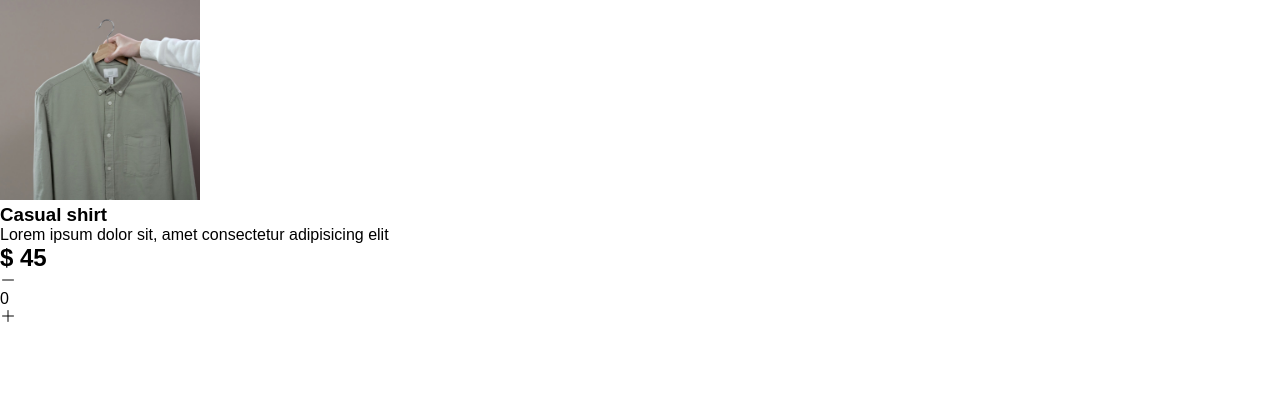
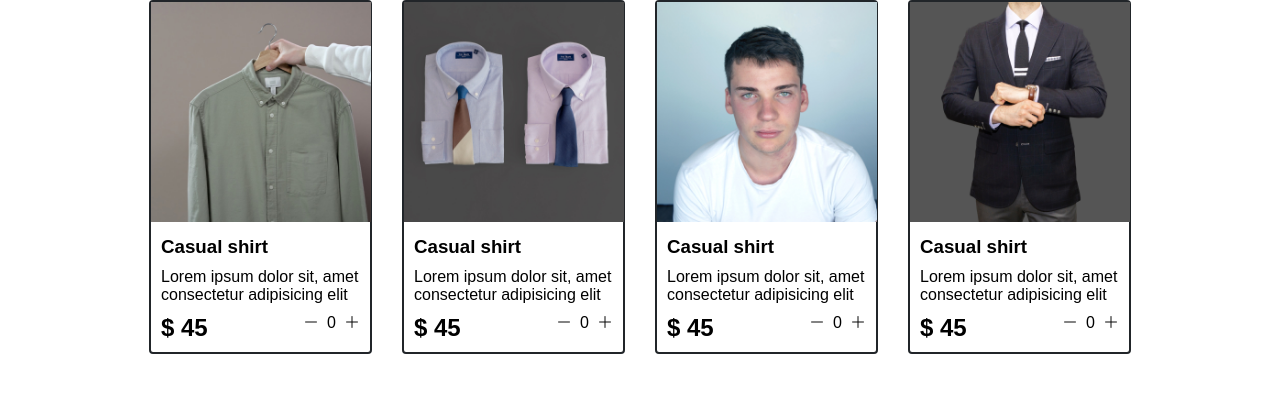
Before and after one commit to TomekBor2/Graduation-Project, a PHP site: page /shopping-cart/index.html in a window 1280 px wide. Shown: the part 94-487 px from the top of the page. Run offline with PHP 8.4, Linux system fonts and the light colour scheme.

Commit message:
cart front finished, cart JS started

```diff
--- a/shopping-cart/index.html
+++ b/shopping-cart/index.html
@@ -20,7 +20,7 @@
 
     <div class="shop" id="shop">
         <div class="item">
-            <img width="200" src="images/img-1.jpg" alt="">
+            <img width="220" src="images/img-1.jpg" alt="">
             <div class="details">
                 <h3>Casual shirt</h3>
                 <p>Lorem ipsum dolor sit, amet consectetur adipisicing elit</p>
@@ -34,9 +34,51 @@
                 </div>
             </div>
         </div>
-        <div class="item"></div>
-        <div class="item"></div>
-        <div class="item"></div>
+        <div class="item">
+            <img width="220" src="images/img-2.jpg" alt="">
+            <div class="details">
+                <h3>Casual shirt</h3>
+                <p>Lorem ipsum dolor sit, amet consectetur adipisicing elit</p>
+                <div class="price-quantity">
+                    <h2>$ 45</h2>
+                    <div class="buttons">
+                        <i class="bi bi-dash-lg"></i>
+                        <div class="quantity">0</div>
+                        <i class="bi bi-plus-lg"></i>
+                    </div>
+                </div>
+            </div>
+        </div>
+        <div class="item">
+            <img width="220" src="images/img-3.jpg" alt="">
+            <div class="details">
+                <h3>Casual shirt</h3>
+                <p>Lorem ipsum dolor sit, amet consectetur adipisicing elit</p>
+                <div class="price-quantity">
+                    <h2>$ 45</h2>
+                    <div class="buttons">
+                        <i class="bi bi-dash-lg"></i>
+                        <div class="quantity">0</div>
+                        <i class="bi bi-plus-lg"></i>
+                    </div>
+                </div>
+            </div>
+        </div>
+        <div class="item">
+            <img width="220" src="images/img-4.jpg" alt="">
+            <div class="details">
+                <h3>Casual shirt</h3>
+                <p>Lorem ipsum dolor sit, amet consectetur adipisicing elit</p>
+                <div class="price-quantity">
+                    <h2>$ 45</h2>
+                    <div class="buttons">
+                        <i class="bi bi-dash-lg"></i>
+                        <div class="quantity">0</div>
+                        <i class="bi bi-plus-lg"></i>
+                    </div>
+                </div>
+            </div>
+        </div>
     </div>
 
     <script src="main.js"></script>
--- /dev/null
+++ b/shopping-cart/main.js
@@ -0,0 +1,36 @@
+let shop = document.querySelector('#shop')
+
+let shopItemsData = [
+    {
+    id:"dsfsdfsd",
+    name: "Casual shirt",
+    price: 45,
+    desc: "Lorem ipsum dolor sit, amet consectetur adipisicing elit",
+    img: "images/img-1.jpg"
+},
+{
+    id:"dsfsdfdfd",
+    name: "Office shirt",
+    price: 100,
+    desc: "Lorem ipsum dolor sit, amet consectetur adipisicing elit",
+    img: "images/img-2.jpg"
+},
+{
+    id:"dsfsdgfdg66",
+    name: "T-shirt",
+    price: 55,
+    desc: "Lorem ipsum dolor sit, amet consectetur adipisicing elit",
+    img: "images/img-3.jpg"
+},
+{
+    id:"dsdffdg66dj",
+    name: "Mens Suit",
+    price: 300,
+    desc: "Lorem ipsum dolor sit, amet consectetur adipisicing elit",
+    img: "images/img-4.jpg"
+}
+];
+
+let generateShop = () => {
+    return (shop.innerHTML = shopItemsData.map((x)=>{}))
+}
--- a/shopping-cart/style.css
+++ b/shopping-cart/style.css
@@ -47,4 +47,36 @@ body {
 
 .shop {
     display: grid;
+    grid-template-columns: repeat(4, 223px);
+    gap: 30px;
+    justify-content: center;
 }
+
+.item {
+    border: 2px solid #212529;
+    border-radius: 4px;
+}
+
+.details {
+    display: flex;
+    flex-direction: column;
+    padding: 10px;
+    gap: 10px;
+}
+
+.price-quantity {
+    display: flex;
+    justify-content: space-between;
+}
+
+.buttons {
+    display: flex;
+    gap: 8px;
+    font-size: 16px;
+}
+
+@media (max-width: 1000px) {
+    .shop {
+        grid-template-columns: repeat(2, 223px);
+    }
+}
```
